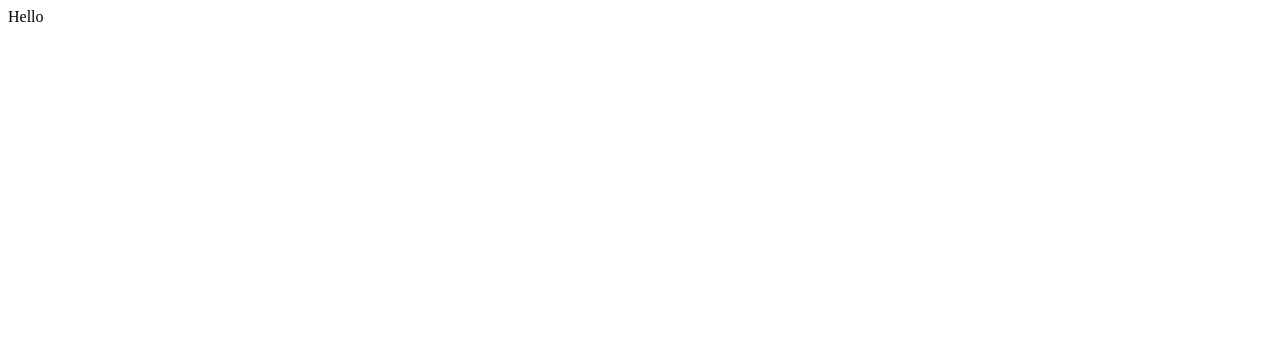
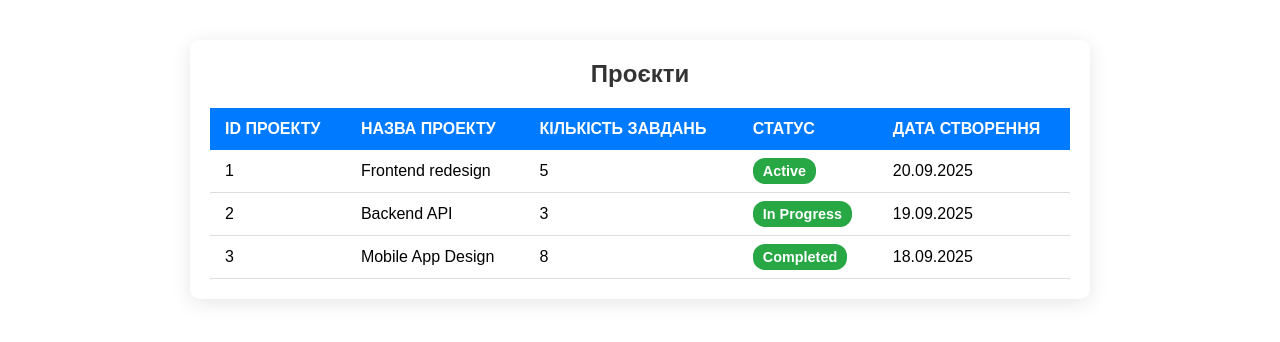
Before and after one commit to YaroslavOkrema/vue-project-manager, a Vue app: page / in a window 1280 px wide. Shown: the top 342 px of the page. Built offline with nearby package versions, Linux system fonts and the light colour scheme; data requests are answered from the project's data file.

Commit message:
feat: add table projects

```diff
--- a/package.json
+++ b/package.json
@@ -9,6 +9,7 @@
     "server": "json-server --watch src/server/db.json"
   },
   "dependencies": {
+    "axios": "^1.12.2",
     "core-js": "^3.8.3",
     "vue": "^3.2.13",
     "vue-router": "^4.0.3",
--- a/src/App.vue
+++ b/src/App.vue
@@ -1,7 +1,15 @@
-<script setup lang="ts"></script>
+<script setup lang="ts">
+import ProjectTablePage from "@/pages/ProjectTablePage/ProjectTablePage.vue";
+</script>
 
 <template>
-  <div>Hello</div>
+  <ProjectTablePage />
 </template>
 
-<style scoped lang="scss"></style>
+<style lang="scss">
+* {
+  padding: 0;
+  margin: 0;
+  box-sizing: border-box;
+}
+</style>
--- /dev/null
+++ b/src/pages/ProjectTablePage/ProjectTablePage.vue
@@ -0,0 +1,105 @@
+<script setup lang="ts">
+import { onMounted } from "vue";
+import { useProjectTablePage } from "@/pages/ProjectTablePage/useProjectTablePage";
+
+const { projects, loadProjects } = useProjectTablePage();
+
+onMounted(() => {
+  loadProjects();
+});
+</script>
+
+<template>
+  <div class="table-container">
+    <h2>Проєкти</h2>
+    <table class="projects-table">
+      <thead>
+        <tr>
+          <th>ID проекту</th>
+          <th>Назва проекту</th>
+          <th>Кількість завдань</th>
+          <th>Статус</th>
+          <th>Дата створення</th>
+        </tr>
+      </thead>
+      <tbody>
+        <tr v-for="project in projects" :key="project.id">
+          <td>{{ project.id }}</td>
+          <td>{{ project.projectName }}</td>
+          <td>{{ project.tasksCount }}</td>
+          <td>
+            <span class="status active">{{ project.status }}</span>
+          </td>
+          <td>{{ project.created }}</td>
+        </tr>
+      </tbody>
+    </table>
+  </div>
+</template>
+
+<style scoped lang="scss">
+.table-container {
+  max-width: 900px;
+  margin: 40px auto;
+  padding: 20px;
+  background: #ffffff;
+  border-radius: 10px;
+  box-shadow: 0 4px 20px rgba(0, 0, 0, 0.1);
+  font-family: "Arial", sans-serif;
+
+  h2 {
+    text-align: center;
+    margin-bottom: 20px;
+    color: #333;
+  }
+
+  .projects-table {
+    width: 100%;
+    border-collapse: collapse;
+
+    th,
+    td {
+      padding: 12px 15px;
+      text-align: left;
+    }
+
+    thead {
+      background-color: #007bff;
+      color: #fff;
+      text-transform: uppercase;
+    }
+
+    tbody {
+      tr {
+        border-bottom: 1px solid #ddd;
+        transition: background 0.3s;
+
+        &:hover {
+          background-color: #f1f1f1;
+          cursor: pointer;
+        }
+      }
+
+      .status {
+        padding: 5px 10px;
+        border-radius: 12px;
+        color: #fff;
+        font-weight: bold;
+        font-size: 0.9rem;
+
+        &.active {
+          background-color: #28a745;
+        }
+
+        &.in-progress {
+          background-color: #ffc107;
+        }
+
+        &.completed {
+          background-color: #6c757d;
+        }
+      }
+    }
+  }
+}
+</style>
--- /dev/null
+++ b/src/pages/ProjectTablePage/useProjectTablePage.ts
@@ -0,0 +1,17 @@
+import { useStore } from "vuex";
+import { computed } from "vue";
+import { Project } from "@/store/ProjectModule/types";
+
+export function useProjectTablePage() {
+  const store = useStore();
+
+  const projects = computed<Project[]>(
+    () => store.getters["projects/allProject"]
+  );
+
+  const loadProjects = () => {
+    return store.dispatch("projects/fetchProjects");
+  };
+
+  return { projects, loadProjects };
+}
--- a/src/server/db.json
+++ b/src/server/db.json
@@ -2,11 +2,24 @@
   "projects": [
     {
       "id": 1,
-      "name": "Frontend redesign",
-      "description": "Update the main landing page",
+      "projectName": "Frontend redesign",
       "status": "Active",
-      "createdAt": "2025-09-19T10:00:00Z",
+      "created": "20.09.2025",
       "tasksCount": 5
+    },
+    {
+      "id": 2,
+      "projectName": "Backend API",
+      "status": "In Progress",
+      "created": "19.09.2025",
+      "tasksCount": 3
+    },
+    {
+      "id": 3,
+      "projectName": "Mobile App Design",
+      "status": "Completed",
+      "created": "18.09.2025",
+      "tasksCount": 8
     }
   ],
   "tasks": [
--- /dev/null
+++ b/src/store/ProjectModule/projectModule.ts
@@ -0,0 +1,30 @@
+import { Module } from "vuex";
+import { Project, ProjectState } from "@/store/ProjectModule/types";
+import axios from "axios";
+
+export const projectModule: Module<ProjectState, unknown> = {
+  state: () => ({
+    projects: [],
+  }),
+  getters: {
+    allProject(state) {
+      return state.projects;
+    },
+  },
+  mutations: {
+    setProjects(state, projects: Project[]) {
+      state.projects = projects;
+    },
+  },
+  actions: {
+    async fetchProjects({ commit }) {
+      try {
+        const response = await axios.get("http://localhost:3000/projects");
+        commit("setProjects", response.data);
+      } catch (error) {
+        console.log(error);
+      }
+    },
+  },
+  namespaced: true,
+};
--- /dev/null
+++ b/src/store/ProjectModule/types.ts
@@ -0,0 +1,11 @@
+export interface Project {
+  id: number;
+  projectName: string;
+  tasksCount: number;
+  status: string;
+  created: number;
+}
+
+export interface ProjectState {
+  projects: Project[];
+}
--- a/src/store/index.ts
+++ b/src/store/index.ts
@@ -1,9 +1,8 @@
 import { createStore } from "vuex";
+import { projectModule } from "@/store/ProjectModule/projectModule";
 
 export default createStore({
-  state: {},
-  getters: {},
-  mutations: {},
-  actions: {},
-  modules: {},
+  modules: {
+    projects: projectModule,
+  },
 });
```
Also changed, not shown: 1 other file (tests, documents, lock files or other folders).
